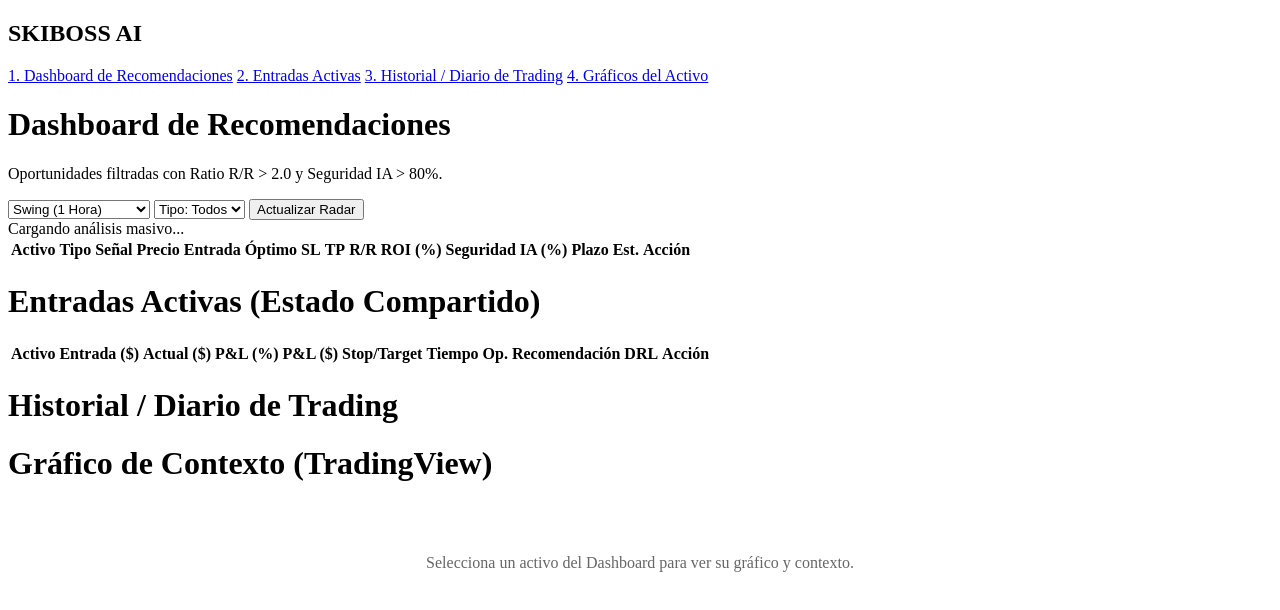
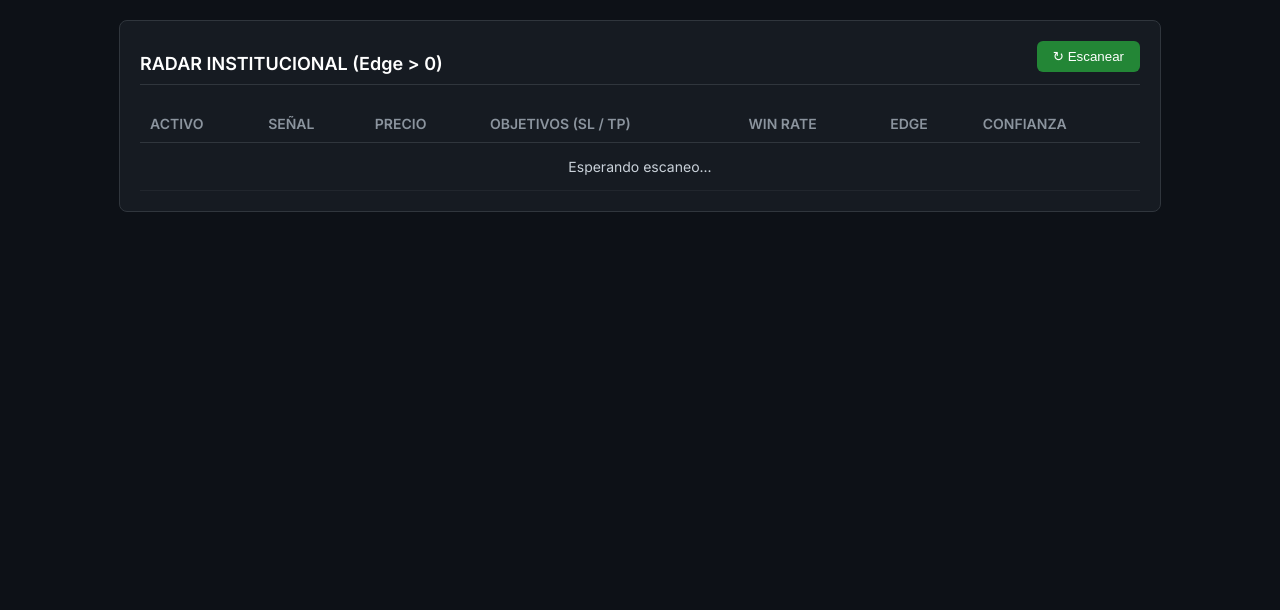
Before and after one commit to BrunoBenv/skiboss, a plain HTML site: page frontend/index.html in a window 1280 px wide. Drawn offline with Linux system fonts and the light colour scheme.

Commit message:
Update index.html

```diff
--- a/frontend/index.html
+++ b/frontend/index.html
@@ -3,101 +3,91 @@
 <head>
     <meta charset="UTF-8">
     <meta name="viewport" content="width=device-width, initial-scale=1.0">
-    <title>SKIBOSS AI - Copiloto Institucional</title>
+    <title>SKIBOSS AI | Institutional DSS</title>
+    <link href="https://fonts.googleapis.com/css2?family=Inter:wght@400;600&display=swap" rel="stylesheet">
+    <style>
+        body { background: #0d1117; color: #c9d1d9; font-family: 'Inter', sans-serif; margin: 0; padding: 20px; }
+        .card { background: #161b22; border: 1px solid #30363d; border-radius: 8px; padding: 20px; max-width: 1000px; margin: 0 auto; }
+        h1 { font-size: 18px; margin-bottom: 20px; color: #ffffff; border-bottom: 1px solid #30363d; padding-bottom: 10px; }
 
-    <link rel="stylesheet" href="styles.css">
+        table { width: 100%; border-collapse: collapse; font-size: 14px; }
+        th { text-align: left; color: #8b949e; padding: 10px; border-bottom: 1px solid #30363d; }
+        td { padding: 15px 10px; border-bottom: 1px solid #21262d; }
+
+        .badge { padding: 4px 8px; border-radius: 4px; font-weight: 600; font-size: 12px; }
+        .long { background: rgba(46, 160, 67, 0.15); color: #3fb950; border: 1px solid rgba(46, 160, 67, 0.4); }
+        .short { background: rgba(248, 81, 73, 0.15); color: #f85149; border: 1px solid rgba(248, 81, 73, 0.4); }
+
+        .levels span { display: block; font-size: 11px; color: #8b949e; }
+        .levels strong { color: #e6edf3; }
+
+        .btn { background: #238636; color: white; border: none; padding: 8px 16px; border-radius: 6px; cursor: pointer; float: right; }
+        .btn:hover { background: #2ea043; }
+    </style>
 </head>
 <body>
-    <div class="app-container">
-
-        <div class="sidebar">
-            <h2>SKIBOSS AI </h2>
-            <a href="#dashboard" class="nav-link active" onclick="showTab('dashboard', this)">1. Dashboard de Recomendaciones</a>
-            <a href="#active" class="nav-link" onclick="showTab('active', this)">2. Entradas Activas</a>
-            <a href="#journal" class="nav-link" onclick="showTab('journal', this)">3. Historial / Diario de Trading</a>
-            <a href="#chart" class="nav-link" onclick="showTab('chart', this)">4. Gráficos del Activo</a>
-        </div>
-
-        <div class="main-content">
-
-            <div id="dashboard" class="tab-content active">
-                <h1>Dashboard de Recomendaciones</h1>
-                <p>Oportunidades filtradas con Ratio R/R > 2.0 y Seguridad IA > 80%.</p>
-
-                <div class="controls">
-                    <select id="dashboard-timeframe">
-                        <option value="1h">Swing (1 Hora)</option>
-                        <option value="4h">Posicional (4 Horas)</option>
-                        <option value="1d">Largo Plazo (1 Día)</option>
-                    </select>
-                    <select id="dashboard-asset-type">
-                        <option value="ALL">Tipo: Todos</option>
-                        </select>
-                    <button onclick="loadDashboard()">Actualizar Radar</button>
-                </div>
-
-                <div id="dashboard-status">Cargando análisis masivo...</div>
+    <div class="card">
+        <button class="btn" onclick="scanMarket()">↻ Escanear</button>
+        <h1>RADAR INSTITUCIONAL (Edge > 0)</h1>
 
         <table>
             <thead>
                 <tr>
-                            <th data-sort="symbol">Activo</th>
-                            <th data-sort="asset_type">Tipo</th>
-                            <th data-sort="signal">Señal</th>
-                            <th data-sort="entry_price">Precio Entrada Óptimo</th>
-                            <th data-sort="stop_loss">SL</th>
-                            <th data-sort="take_profit">TP</th>
-                            <th data-sort="rr_ratio">R/R</th>
-                            <th data-sort="expected_roi">ROI (%)</th>
-                            <th data-sort="confidence">Seguridad IA (%)</th>
-                            <th data-sort="duration">Plazo Est.</th>
-                            <th>Acción</th>
+                    <th>ACTIVO</th>
+                    <th>SEÑAL</th>
+                    <th>PRECIO</th>
+                    <th>OBJETIVOS (SL / TP)</th>
+                    <th>WIN RATE</th>
+                    <th>EDGE</th>
+                    <th>CONFIANZA</th>
                 </tr>
             </thead>
-                    <tbody id="dashboard-table-body">
+            <tbody id="radar-body">
+                <tr><td colspan="7" style="text-align:center;">Esperando escaneo...</td></tr>
             </tbody>
         </table>
     </div>
 
-            <div id="active" class="tab-content">
-                <h1>Entradas Activas (Estado Compartido)</h1>
-                <div id="active-trades-status"></div>
-                <table>
-                    <thead>
+    <script>
+        async function scanMarket() {
+            const tbody = document.getElementById('radar-body');
+            tbody.innerHTML = '<tr><td colspan="7" style="text-align:center;">Analizando volatilidad y edge histórico...</td></tr>';
+
+            try {
+                // Ajusta URL si es necesario
+                const res = await fetch('http://127.0.0.1:8000/radar');
+                const data = await res.json();
+
+                tbody.innerHTML = '';
+                if (data.length === 0) {
+                    tbody.innerHTML = '<tr><td colspan="7" style="text-align:center;">Sin oportunidades claras con Edge positivo.</td></tr>';
+                    return;
+                }
+
+                data.forEach(item => {
+                    const signalClass = item.signal === 'LONG' ? 'long' : 'short';
+                    // Color del Edge: Verde si es positivo, Rojo si es negativo
+                    const edgeColor = item.edge > 0 ? '#3fb950' : '#f85149';
+
+                    tbody.innerHTML += `
                         <tr>
-                            <th>Activo</th>
-                            <th>Entrada ($)</th>
-                            <th>Actual ($)</th>
-                            <th>P&L (%)</th>
-                            <th>P&L ($)</th>
-                            <th>Stop/Target</th>
-                            <th>Tiempo Op.</th>
-                            <th>Recomendación DRL</th>
-                            <th>Acción</th>
+                            <td style="font-weight:bold; color:white;">${item.ticker}</td>
+                            <td><span class="badge ${signalClass}">${item.signal}</span></td>
+                            <td>$${item.price}</td>
+                            <td class="levels">
+                                <div>SL <strong>$${item.sl}</strong></div>
+                                <div>TP <strong>$${item.tp}</strong></div>
+                            </td>
+                            <td>${item.win_rate}%</td>
+                            <td style="color:${edgeColor}; font-weight:bold;">${item.edge > 0 ? '+' : ''}${item.edge}%</td>
+                            <td>${item.confidence}</td>
                         </tr>
-                    </thead>
-                    <tbody id="active-trades-body">
-                        </tbody>
-                </table>
-            </div>
-
-            <div id="journal" class="tab-content">
-                <h1>Historial / Diario de Trading</h1>
-                <div id="journal-metrics"></div>
-                <div id="journal-history">
-                    </div>
-            </div>
-
-            <div id="chart" class="tab-content">
-                <h1>Gráfico de Contexto (TradingView)</h1>
-                <div id="tradingview-widget-container" style="height: 600px;">
-                    <p style="color: #666; padding-top: 50px; text-align: center;">Selecciona un activo del Dashboard para ver su gráfico y contexto.</p>
-                </div>
-            </div>
-
-        </div>
-    </div>
-
-    <script src="app.js"></script>
+                    `;
+                });
+            } catch (e) {
+                tbody.innerHTML = '<tr><td colspan="7" style="text-align:center; color:#f85149;">Error de conexión con el Backend.</td></tr>';
+            }
+        }
+    </script>
 </body>
 </html>
```
Lines whose indentation alone changed are shown as unchanged.
